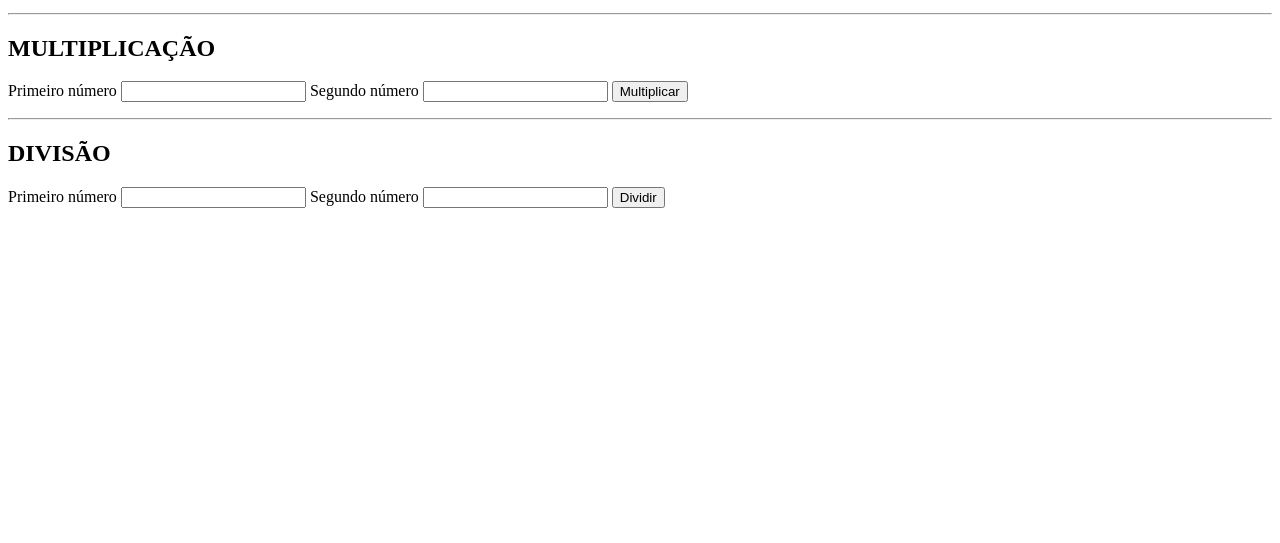
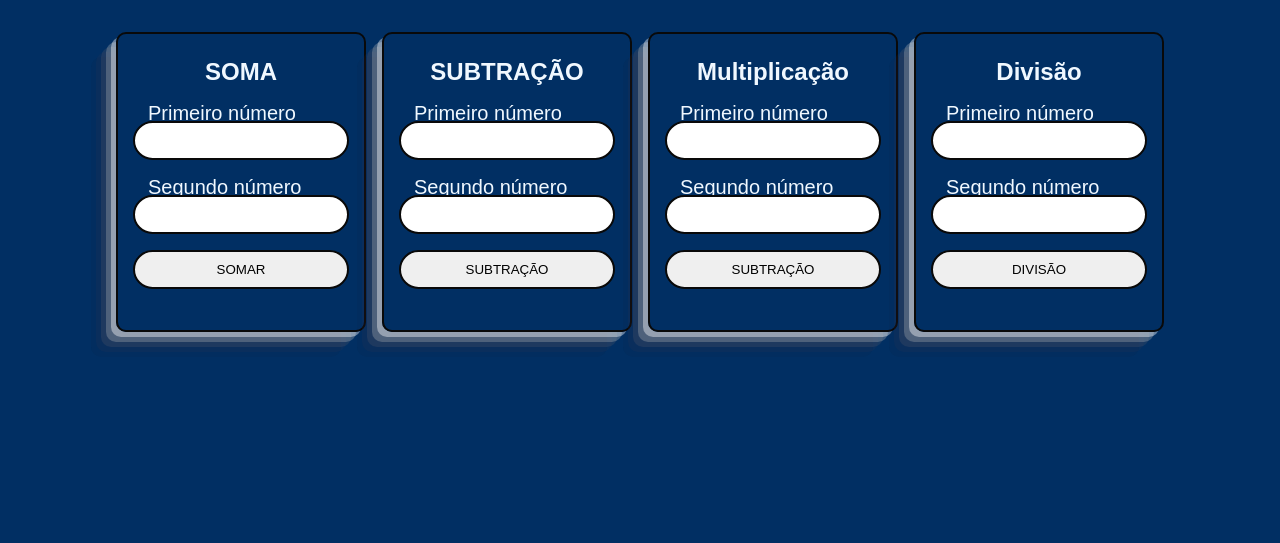
Before and after one commit to Pedroberziner/sala08exerciciosJS, a plain HTML site: page calculos/index.html in a window 1280 px wide. Shown: the part 257-800 px from the top of the page. Drawn offline with Linux system fonts and the light colour scheme.

Commit message:
Add files via upload

```diff
--- a/calculos/index.html
+++ b/calculos/index.html
@@ -1,5 +1,5 @@
 <!DOCTYPE html>
-<html lang="pt-br">
+<html lang="en">
 <head>
     <meta charset="UTF-8">
     <meta name="viewport" content="width=device-width, initial-scale=1.0">
@@ -9,6 +9,7 @@
 <body>
     <h1>Cálculos</h1>
 
+ <main>
     <div>
         <h2>SOMA</h2>
         <label for="n1">Primeiro número</label>
@@ -19,41 +20,36 @@
         <p id="resposta"></p>
     </div>
 
-    <hr>
-
-    <div>
+     <div>
         <h2>SUBTRAÇÃO</h2>
         <label for="n3">Primeiro número</label>
         <input type="number" id="n3">
         <label for="n4">Segundo número</label>
         <input type="number" id="n4">
-        <button onclick="Subtração()">Subtração</button>
-        <p id="respsub"></p>
+        <button onclick="sub()">SUBTRAÇÃO</button>
+        <p id="respSub"></p>
     </div>
 
-    <hr>
-
-    <div>
-        <h2>MULTIPLICAÇÃO</h2>
+      <div>
+        <h2>Multiplicação</h2>
         <label for="n5">Primeiro número</label>
         <input type="number" id="n5">
         <label for="n6">Segundo número</label>
         <input type="number" id="n6">
-        <button onclick="multiplicar()">Multiplicar</button>
-        <p id="respmult"></p>
+        <button onclick="multi()">SUBTRAÇÃO</button>
+        <p id="respMulti"></p>
     </div>
 
-    <hr>
-
-    <div>
-        <h2>DIVISÃO</h2>
+         <div>
+        <h2>Divisão</h2>
         <label for="n7">Primeiro número</label>
         <input type="number" id="n7">
         <label for="n8">Segundo número</label>
         <input type="number" id="n8">
-        <button onclick="dividir()">Dividir</button>
-        <p id="respdiv"></p>
+        <button onclick="div()">DIVISÃO</button>
+        <p id="respDiv"></p>
     </div>
+</main>
 
     <script src="script.js"></script>
 </body>
--- a/calculos/script.js
+++ b/calculos/script.js
@@ -1,39 +1,31 @@
-
 function somar(){
-    var n1 = document.getElementById("n1").valueAsNumber;
-    var n2 = document.getElementById("n2").valueAsNumber;
-
-    var resposta = document.getElementById("resposta")
-    resposta.textContent = n1 + n2
+    var n1 = document.getElementById("n1").valueAsNumber
+    var n2 = document.getElementById("n2").valueAsNumber
+    var resp = document.getElementById("resposta")
+    resp.textContent = n1 + n2
 }
 
-function Subtração(){
-    var n3 = document.getElementById("n3").valueAsNumber;
-    var n4 = document.getElementById("n4").valueAsNumber;
-
-    var respsub = document.getElementById("respsub")
-    respsub.textContent = n3 - n4
+function sub(){
+    var n3 = document.getElementById("n3").valueAsNumber
+    var n4 = document.getElementById("n4").valueAsNumber
+    var resp = document.getElementById("respSub")
+    resp.textContent = n3 - n4
 }
 
-
-function multiplicar(){
-    var n5 = document.getElementById("n5").valueAsNumber;
-    var n6 = document.getElementById("n6").valueAsNumber;
-
-    var respmult = document.getElementById("respmult")
-    respmult.textContent = n5 * n6
+function multi(){
+    var n3 = document.getElementById("n5").valueAsNumber
+    var n4 = document.getElementById("n6").valueAsNumber
+    var resp = document.getElementById("respMulti")
+    resp.textContent = n3 * n4
 }
 
-function dividir(){
-    var n7 = document.getElementById("n7").valueAsNumber;
-    var n8 = document.getElementById("n8").valueAsNumber;
-
-    var respdiv = document.getElementById("respdiv")
-
-
-    if(n8 == 0) {
-        respdiv.textContent = "Não é possível dividir por zero"
-    } else {
-        respdiv.textContent = n7 / n8
+function div(){
+    var n3 = parseFloat(document.getElementById("n7").value)
+    var n4 = parseFloat(document.getElementById("n8").value)
+    var resp = document.getElementById("respDiv")
+    if(n4 !== 0){
+        resp.textContent = n3 / n4
+    }else{
+        resp.textContent = "Não se divide por 0"
     }
 }
--- a/calculos/style.css
+++ b/calculos/style.css
@@ -0,0 +1,77 @@
+*{
+    margin: 0;
+    padding: 0;
+    box-sizing: border-box;
+}
+
+body{
+    display: flex;
+    align-items: center;
+    justify-content: center;
+    flex-direction: column;
+    gap: 5vh;
+    min-height: 100vh;
+    height: auto;
+    background-color: #012f63;
+    color: #f0f8ff;
+    font-family: Arial, Helvetica, sans-serif;
+}
+
+div{
+    border: 2px solid #090909;
+    padding: 15px;
+    border-radius: 10px;
+    box-shadow: #fffeff66 -5px 5px, #bebebe4d -10px 10px, #6e666b33 -15px 15px, #4e3c471a -20px 20px, #1811160d -25px 25px;
+    display: flex;
+    align-items: center;
+    justify-content: center;
+    flex-direction: column;
+    gap: 2vh;
+    width: 250px;
+    height: 300px;
+}
+
+main{
+    display: flex;
+    align-items: center;
+    justify-content: center;
+    flex-direction: row;
+    gap: 2vh;
+    flex-wrap: wrap;
+    padding-bottom: 2vh;
+    padding-top: 2vh;
+}
+
+label{
+    margin-bottom: -20px;
+    text-align: left;
+    width: 100%;
+    font-size: 20px;
+    padding-left: 15px;
+}
+
+input{
+    width: 100%;
+    padding: 10px;
+    border-radius: 999px;
+    border: none;
+    border: 2px solid #090909;
+}
+
+button{
+    width: 100%;
+    padding: 10px;
+    border-radius: 999px;
+    border: none;
+    border: 2px solid #090909;
+    transition: all 200ms ease-in-out;
+}
+
+button:hover{
+    cursor: pointer;
+    border: 2px solid #1a66c3;
+    background-color: #1a66c3;
+    color: white;
+    font-weight: bold;
+    box-shadow: 0px 3px 10px #00000085;
+}
```
